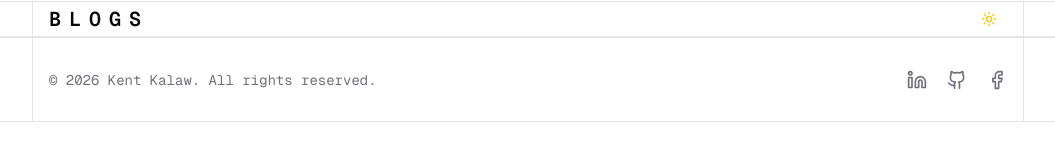
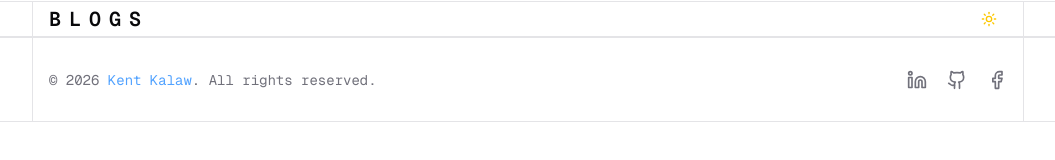
Before and after one commit to KentKalaw/kentkalaw-portfolio-v3, a Next.js app: page /blogs in a window 1280 px wide. Shown: the part 139-299 px from the top of the page, without its empty margins (112-1167 px from the left). Built offline with nearby package versions, Linux system fonts and the light colour scheme; no server answers; the database is empty.

Commit message:
chore: footer name

```diff
--- a/src/components/footer/footer.tsx
+++ b/src/components/footer/footer.tsx
@@ -8,7 +8,7 @@
   <div className="border-t border-edge px-4 py-8">
     <div className="flex flex-col items-center justify-between gap-4 md:flex-row">
       <p className="text-sm text-muted-foreground">
-        © {new Date().getFullYear()} Kent Kalaw. All rights reserved.
+        © {new Date().getFullYear()} <span className="text-blue-400">Kent Kalaw</span>. All rights reserved.
       </p>
 
       <div className="flex items-center gap-5">
```
